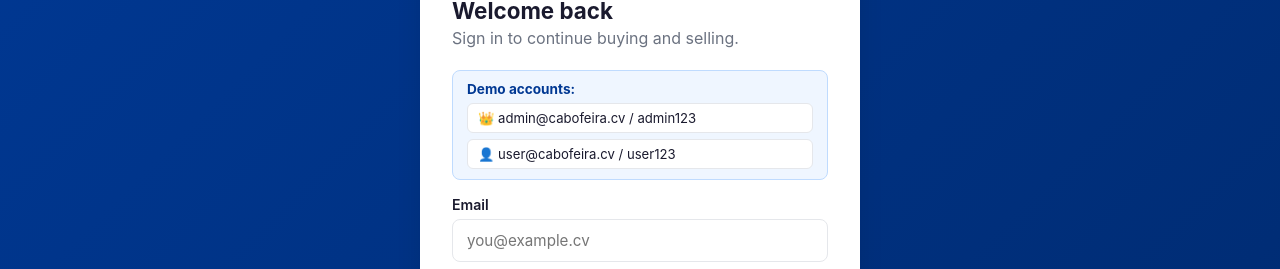
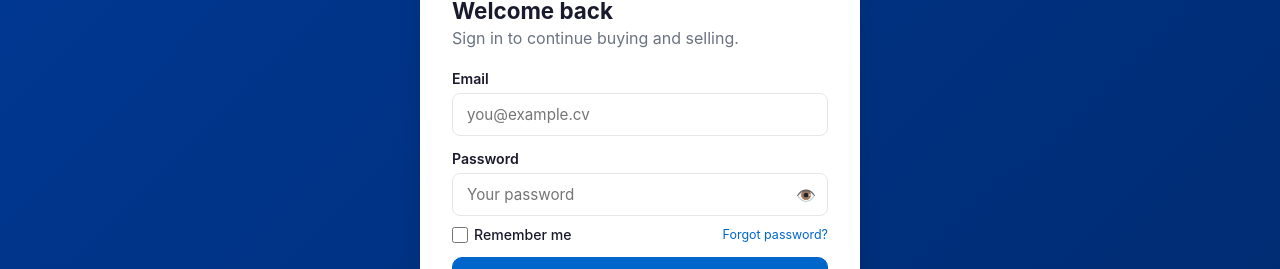
Before and after one commit to Damian5314/Cabofeira, a React (Create React App) app in the folder cabofeira/: page /login in a window 1280 px wide. Shown: the part 208-477 px from the top of the page. Built offline with nearby package versions, Linux system fonts and the light colour scheme; no server answers; the database is empty.

Commit message:
Remove demo account hint from Login component and add package-lock.json

```diff
--- a/cabofeira/src/pages/Login.jsx
+++ b/cabofeira/src/pages/Login.jsx
@@ -84,7 +84,7 @@
           </div>
         )}
 
-        <div className="demo-hint">
+        {/* <div className="demo-hint">
           <strong>{t("auth.demoAccounts")}</strong>
           <button
             type="button"
@@ -98,7 +98,7 @@
           >
             👤 user@cabofeira.cv / user123
           </button>
-        </div>
+        </div> */}
 
         <form onSubmit={handleSubmit} className="auth-form">
           <label>
```
Also changed, not shown: 1 other file (tests, documents, lock files or other folders).
